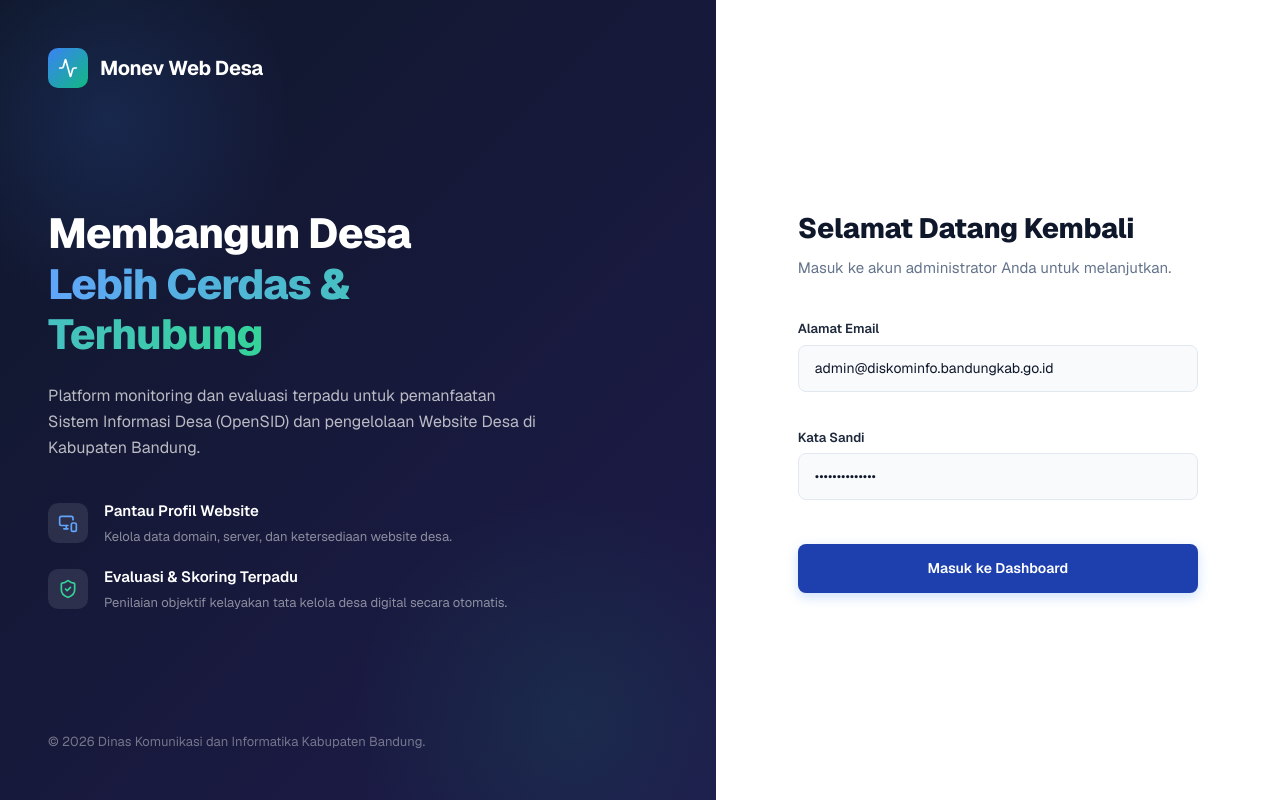
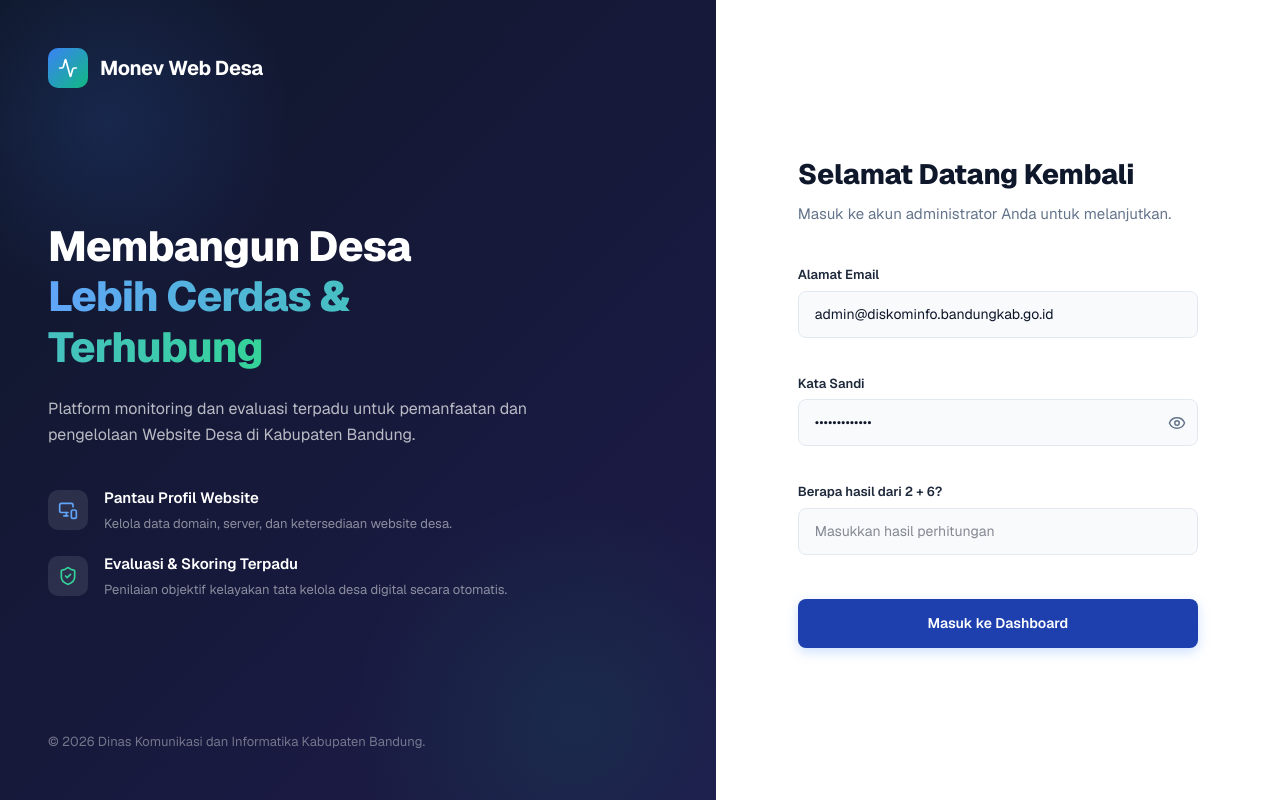
Before and after one commit to firmanms/evaluasi, a Next.js app: page /login in a window 1280 px wide. Built offline with nearby package versions, Linux system fonts and the light colour scheme; no server answers.

Commit message:
capchalogin

```diff
--- a/src/app/login/page.tsx
+++ b/src/app/login/page.tsx
@@ -1,24 +1,47 @@
 "use client";
 
-import { useState } from "react";
+import { useState, useEffect } from "react";
 import { useRouter } from "next/navigation";
-import { Loader2, AlertTriangle, LogIn, MonitorSmartphone, Activity, ShieldCheck } from "lucide-react";
+import { Loader2, AlertTriangle, LogIn, MonitorSmartphone, Activity, ShieldCheck, Eye, EyeOff } from "lucide-react";
 import { supabase } from "@/lib/supabase";
 
 export default function LoginPage() {
   const router = useRouter();
   const [loading, setLoading] = useState(false);
   const [error, setError] = useState("");
+  const [showPassword, setShowPassword] = useState(false);
+
+  const [captcha, setCaptcha] = useState({ num1: 0, num2: 0 });
+  const [captchaInput, setCaptchaInput] = useState("");
 
   const [formData, setFormData] = useState({
     email: "admin@diskominfo.bandungkab.go.id",
-    password: "AdminMonev123!"
+    password: "AdminMonev123"
   });
+
+  const generateCaptcha = () => {
+    setCaptcha({
+      num1: Math.floor(Math.random() * 10) + 1,
+      num2: Math.floor(Math.random() * 10) + 1,
+    });
+    setCaptchaInput("");
+  };
+
+  useEffect(() => {
+    generateCaptcha();
+  }, []);
 
   const handleSubmit = async (e: React.FormEvent) => {
     e.preventDefault();
     setLoading(true);
     setError("");
+
+    if (captchaInput !== (captcha.num1 + captcha.num2).toString()) {
+      setError("Jawaban perhitungan salah. Silakan coba lagi.");
+      generateCaptcha();
+      setLoading(false);
+      return;
+    }
 
     try {
       const { data, error: authError } = await supabase.auth.signInWithPassword({
@@ -34,6 +57,7 @@
     } catch (err: any) {
       console.error("Login Error:", err);
       setError("Email atau kata sandi salah. Jika ini pertama kali, jalankan SQL Script Super Admin terlebih dahulu.");
+      generateCaptcha();
     } finally {
       setLoading(false);
     }
@@ -75,7 +99,7 @@
             <span style={{ background: "linear-gradient(to right, #60a5fa, #34d399)", WebkitBackgroundClip: "text", WebkitTextFillColor: "transparent" }}>Lebih Cerdas & Terhubung</span>
           </h1>
           <p style={{ fontSize: 16, lineHeight: 1.6, color: "rgba(255,255,255,0.7)", marginBottom: 40 }}>
-            Platform monitoring dan evaluasi terpadu untuk pemanfaatan Sistem Informasi Desa (OpenSID) dan pengelolaan Website Desa di Kabupaten Bandung.
+            Platform monitoring dan evaluasi terpadu untuk pemanfaatan dan pengelolaan Website Desa di Kabupaten Bandung.
           </p>
 
           <div style={{ display: "flex", flexDirection: "column", gap: 20 }}>
@@ -151,13 +175,48 @@
               <div style={{ display: "flex", justifyContent: "space-between", alignItems: "center", marginBottom: 6 }}>
                 <label className="form-label" style={{ margin: 0, fontSize: 13, fontWeight: 600 }}>Kata Sandi</label>
               </div>
+              <div style={{ position: "relative" }}>
+                <input
+                  type={showPassword ? "text" : "password"}
+                  className="form-input"
+                  required
+                  placeholder="••••••••••••"
+                  value={formData.password}
+                  onChange={(e) => setFormData({ ...formData, password: e.target.value })}
+                  style={{ padding: "12px 16px", paddingRight: 40, background: "var(--background)", border: "1px solid var(--border)", fontSize: 14 }}
+                />
+                <button
+                  type="button"
+                  onClick={() => setShowPassword(!showPassword)}
+                  style={{
+                    position: "absolute",
+                    right: 12,
+                    top: "50%",
+                    transform: "translateY(-50%)",
+                    background: "none",
+                    border: "none",
+                    cursor: "pointer",
+                    color: "var(--muted-foreground)",
+                    padding: 0,
+                    display: "flex",
+                  }}
+                >
+                  {showPassword ? <EyeOff size={18} /> : <Eye size={18} />}
+                </button>
+              </div>
+            </div>
+
+            <div className="form-group">
+              <label className="form-label" style={{ fontSize: 13, fontWeight: 600 }}>
+                Berapa hasil dari {captcha.num1} + {captcha.num2}?
+              </label>
               <input
-                type="password"
+                type="text"
                 className="form-input"
                 required
-                placeholder="••••••••••••"
-                value={formData.password}
-                onChange={(e) => setFormData({ ...formData, password: e.target.value })}
+                placeholder="Masukkan hasil perhitungan"
+                value={captchaInput}
+                onChange={(e) => setCaptchaInput(e.target.value)}
                 style={{ padding: "12px 16px", background: "var(--background)", border: "1px solid var(--border)", fontSize: 14 }}
               />
             </div>
```
